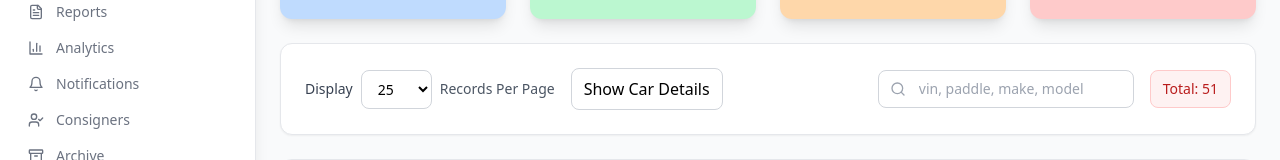
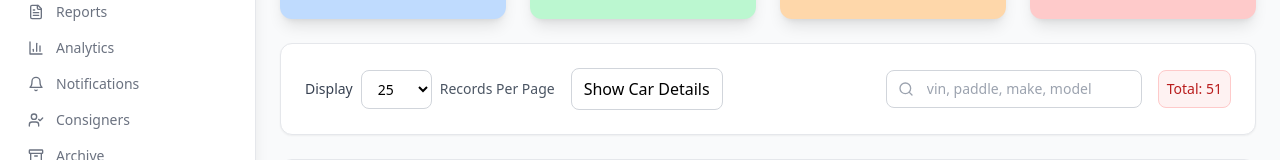
Before and after one commit to moahnaf11/MCA, a React (Vite) app: page /sold-vehicles in a window 1280 px wide. Shown: the part 396-556 px from the top of the page. Built offline with nearby package versions, Linux system fonts and the light colour scheme.

Commit message:
Shrink input width for vin, paddle, make, model
Shrinked input field on mobile

```diff
--- a/src/pages/SoldVehicles.tsx
+++ b/src/pages/SoldVehicles.tsx
@@ -597,10 +597,10 @@ const SoldVehicles: React.FC = () => {
                 placeholder="vin, paddle, make, model"
                 value={searchTerm}
                 onChange={(e) => setSearchTerm(e.target.value)}
-                className="pl-10 pr-4 py-2 w-64 bg-white border border-gray-300 rounded-lg focus:outline-none focus:ring-2 focus:ring-blue-500 focus:border-transparent text-sm"
+                className="pl-10 pr-4 py-2 w-52 md:w-64 bg-white border border-gray-300 rounded-lg focus:outline-none focus:ring-2 focus:ring-blue-500 focus:border-transparent text-sm"
               />
             </div>
-            <div className="text-sm text-gray-600 bg-red-50 px-3 py-2 rounded-lg border border-red-200">
+            <div className="text-sm text-gray-600 bg-red-50 p-2 rounded-lg border border-red-200">
               <span className="font-medium text-red-700">
                 Total: {filteredVehicles.length}
               </span>
```
